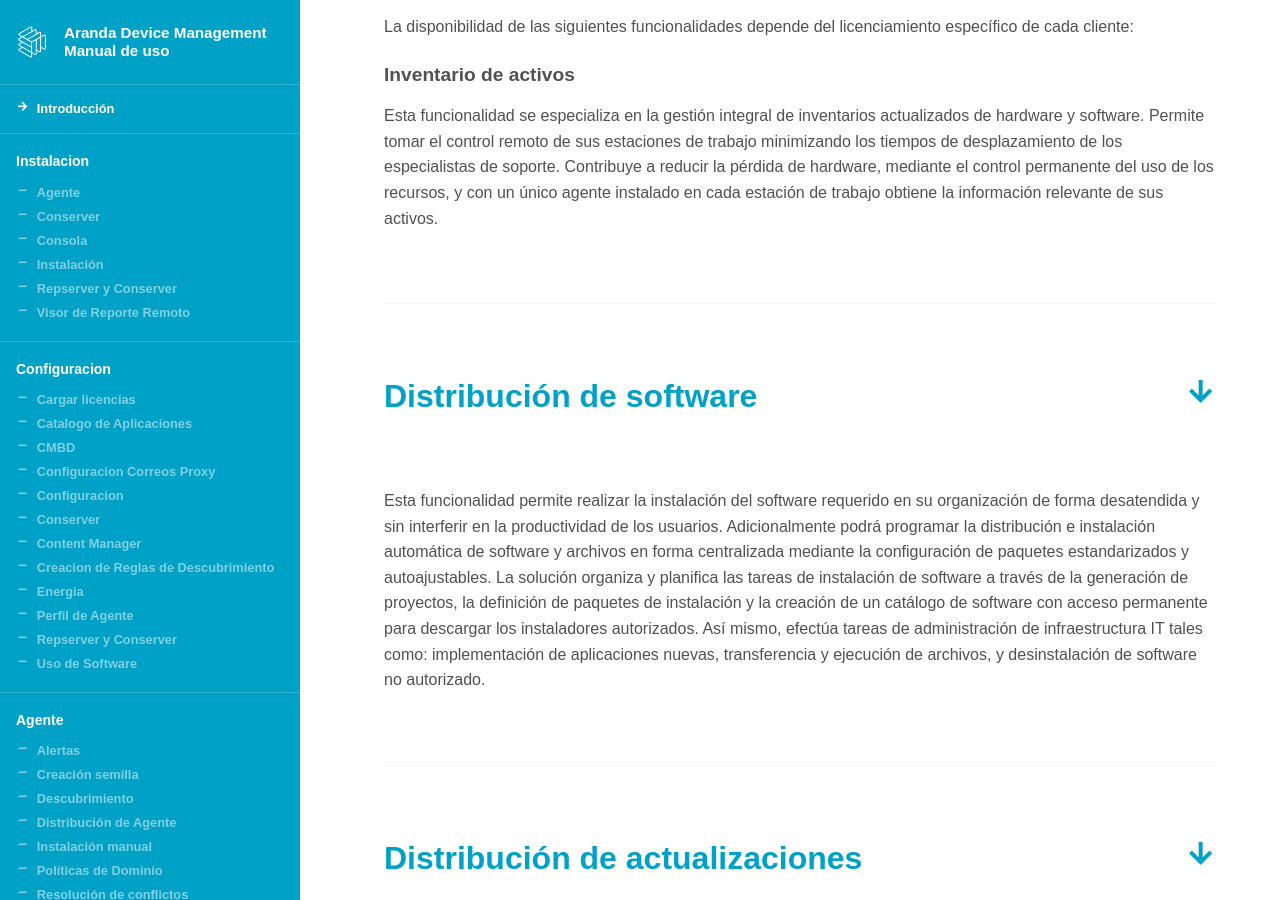
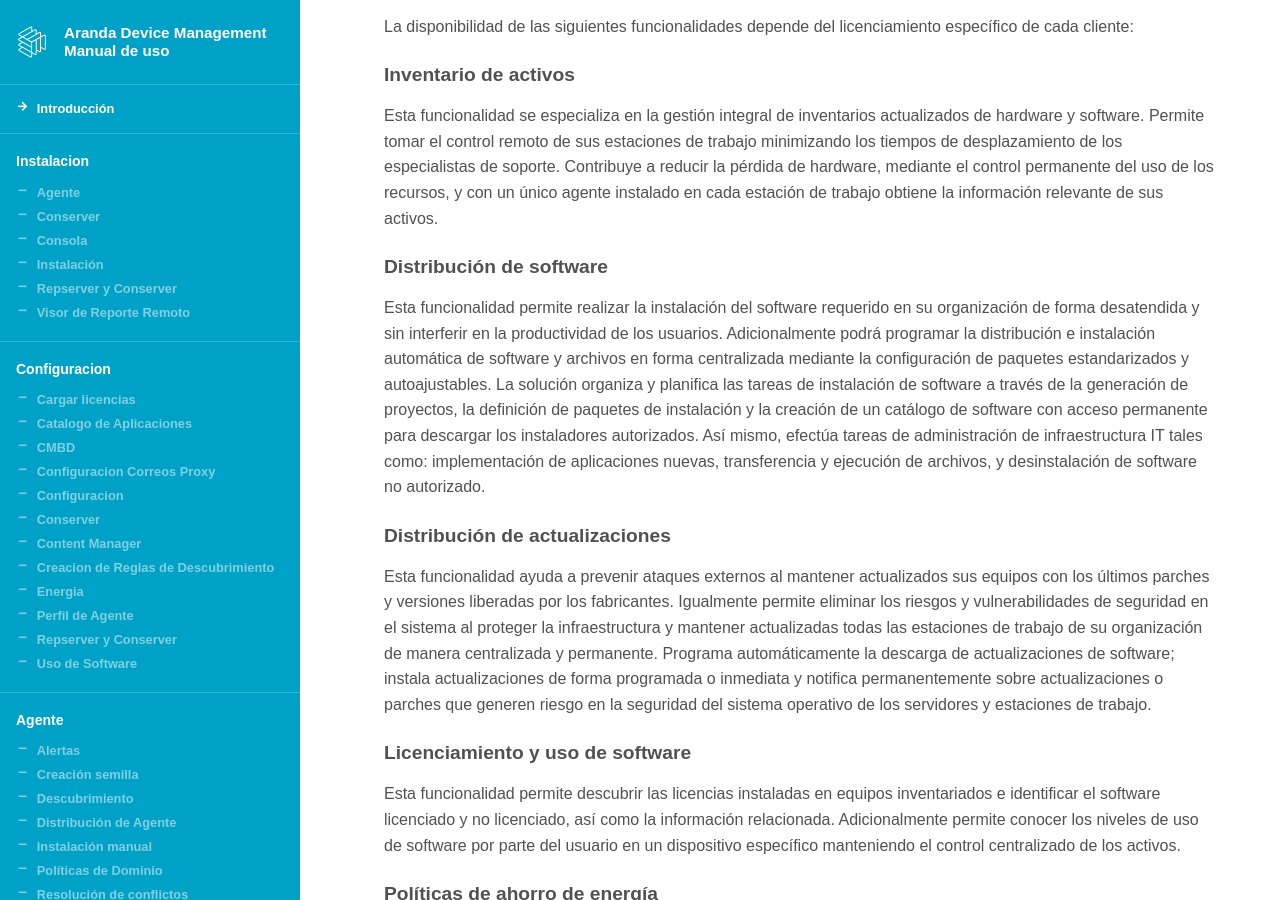
Before and after one commit to Nats85/adm, a Jekyll site: the page built from index.md, in a window 1280 px wide and 900 px high, scrolled down 838 px. Built offline with Jekyll 4.4.1, drawn with Linux system fonts in a browser that asks for light colours.

```diff
--- a/index.md
+++ b/index.md
@@ -21,25 +21,25 @@ Esta funcionalidad se especializa en la gestión integral de inventarios actuali
 Permite tomar el control remoto de sus estaciones de trabajo minimizando los tiempos de desplazamiento de los especialistas de soporte.
 Contribuye a reducir la pérdida de hardware, mediante el control permanente del uso de los recursos, y con un único agente instalado en cada estación de trabajo obtiene la información relevante de sus activos.
 
-# Distribución de software
+### Distribución de software
 
 Esta funcionalidad permite realizar la instalación del software requerido en su organización de forma desatendida y sin interferir en la productividad de los usuarios.
 Adicionalmente podrá programar la distribución e instalación automática de software y archivos en forma centralizada mediante la configuración de paquetes estandarizados y autoajustables.
 La solución organiza y planifica las tareas de instalación de software a través de la generación de proyectos, la definición de paquetes de instalación y la creación de un catálogo de software con acceso permanente para descargar los instaladores autorizados.
 Así mismo, efectúa tareas de administración de infraestructura IT tales como: implementación de aplicaciones nuevas, transferencia y ejecución de archivos, y desinstalación de software no autorizado.
 
-# Distribución de actualizaciones
+### Distribución de actualizaciones
 
 Esta funcionalidad ayuda a prevenir ataques externos al mantener actualizados sus equipos con los últimos parches y versiones liberadas por los fabricantes.
 Igualmente permite eliminar los riesgos y vulnerabilidades de seguridad en el sistema al proteger la infraestructura y mantener actualizadas todas las estaciones de trabajo de su organización de manera centralizada y permanente.
 Programa automáticamente la descarga de actualizaciones de software; instala actualizaciones de forma programada o inmediata y notifica permanentemente sobre actualizaciones o parches que generen riesgo en la seguridad del sistema operativo de los servidores y estaciones de trabajo.
 
-# Licenciamiento y uso de software
+### Licenciamiento y uso de software
 
 Esta funcionalidad permite descubrir las licencias instaladas en equipos inventariados e identificar el software licenciado y no licenciado, así como la información relacionada.
 Adicionalmente permite conocer los niveles de uso de software por parte del usuario en un dispositivo específico manteniendo el control centralizado de los activos.
 
-# Políticas de ahorro de energía
+### Políticas de ahorro de energía
 
 Esta funcionalidad permite gestionar en forma centralizada las políticas de ahorro de energía de su organización optimizando el consumo energético y minimizando el impacto ambiental por emisiones de CO2, a la vez que se reducen los costos de operación.
 Mediante indicadores gráficos podrá ver en tiempo real los consumos de dinero y energía, así como la emisión de CO2 de las estaciones de trabajo monitoreadas con el agente de *Aranda Power Management*.
```
